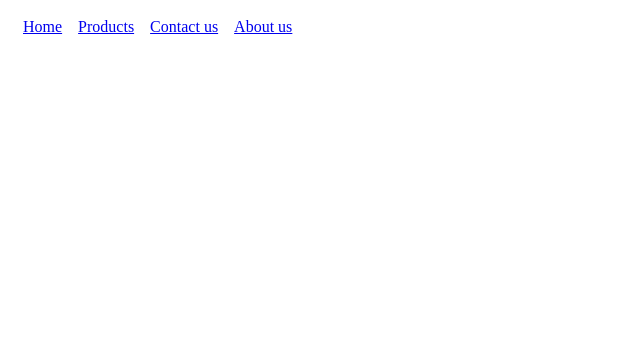
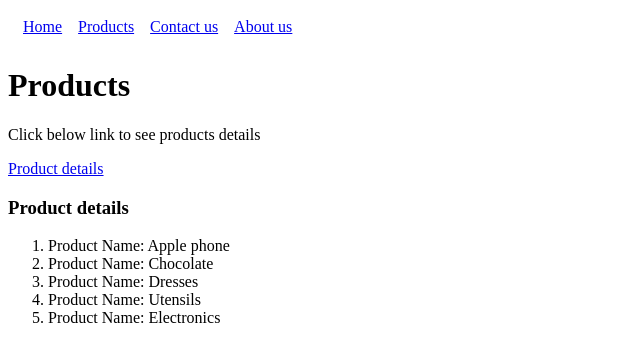
Before and after one commit to vickyaltitude/myfirstrepository, a React (Vite) app in the folder react/: page /products/details in a window 1280 px wide. Shown: the top 362 px of the page, without its empty margins (0-640 px from the left). Built offline with nearby package versions, Linux system fonts and the light colour scheme.

Commit message:
Saw nested route

```diff
--- a/react/src/App.jsx
+++ b/react/src/App.jsx
@@ -14,6 +14,7 @@ import Products from "./components/websites/Products";
 import AboutUs from "./components/websites/AboutUs";
 import Contact from "./components/websites/Contact";
 import Navigation from "./components/websites/Navigation";
+import ProductDetails from "./components/websites/ProductDetails";
 
 function App() {
   //JSX - Javascript + XML
@@ -39,7 +40,9 @@ function App() {
 
       <Routes>
         <Route path="/" element={<Home />} />
-        <Route path="/products" element={<Products />} />
+        <Route path="/products" element={<Products />}>
+          <Route path="details" element={<ProductDetails />} />
+        </Route>
         <Route path="/aboutus" element={<AboutUs />} />
         <Route path="/contact" element={<Contact />} />
       </Routes>
--- /dev/null
+++ b/react/src/components/websites/ProductDetails.jsx
@@ -0,0 +1,20 @@
+import React from "react";
+
+function ProductDetails() {
+  return (
+    <div>
+      <h3>Product details</h3>
+      <div>
+        <ol>
+          <li>Product Name: Apple phone</li>
+          <li>Product Name: Chocolate</li>
+          <li>Product Name: Dresses</li>
+          <li>Product Name: Utensils</li>
+          <li>Product Name: Electronics</li>
+        </ol>
+      </div>
+    </div>
+  );
+}
+
+export default ProductDetails;
--- a/react/src/components/websites/Products.jsx
+++ b/react/src/components/websites/Products.jsx
@@ -1,7 +1,16 @@
 import React from "react";
+import { Link, Outlet } from "react-router-dom";
 
 function Products() {
-  return <div>Products</div>;
+  return (
+    <div>
+      {" "}
+      <h1>Products</h1>
+      <p>Click below link to see products details</p>
+      <Link to="details">Product details</Link>
+      <Outlet />
+    </div>
+  );
 }
 
 export default Products;
```
